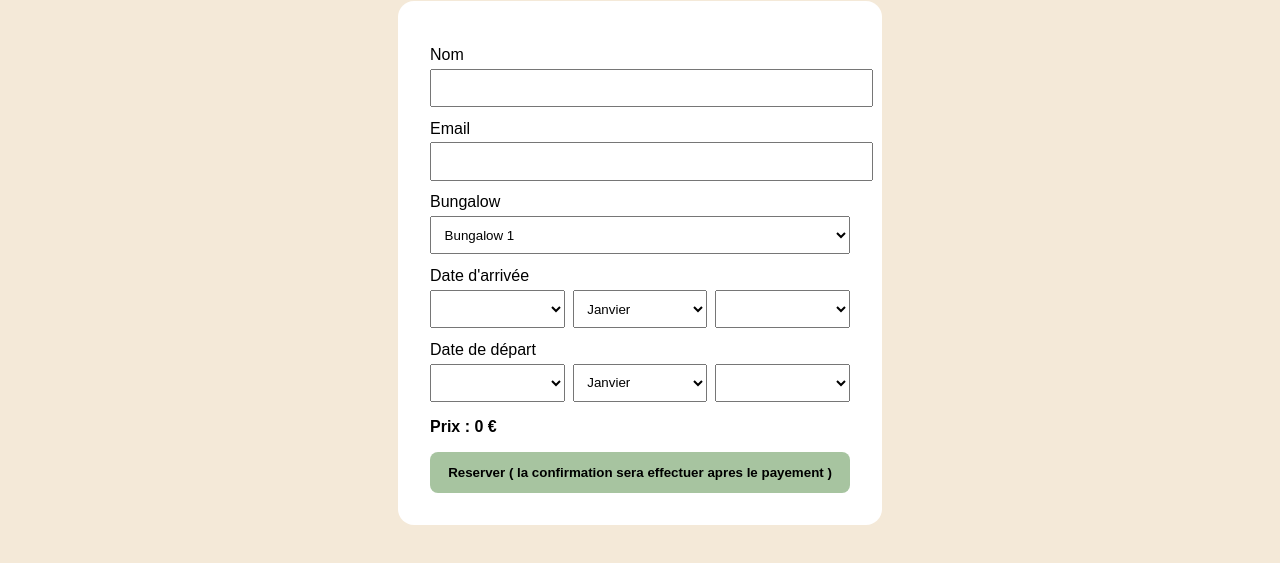
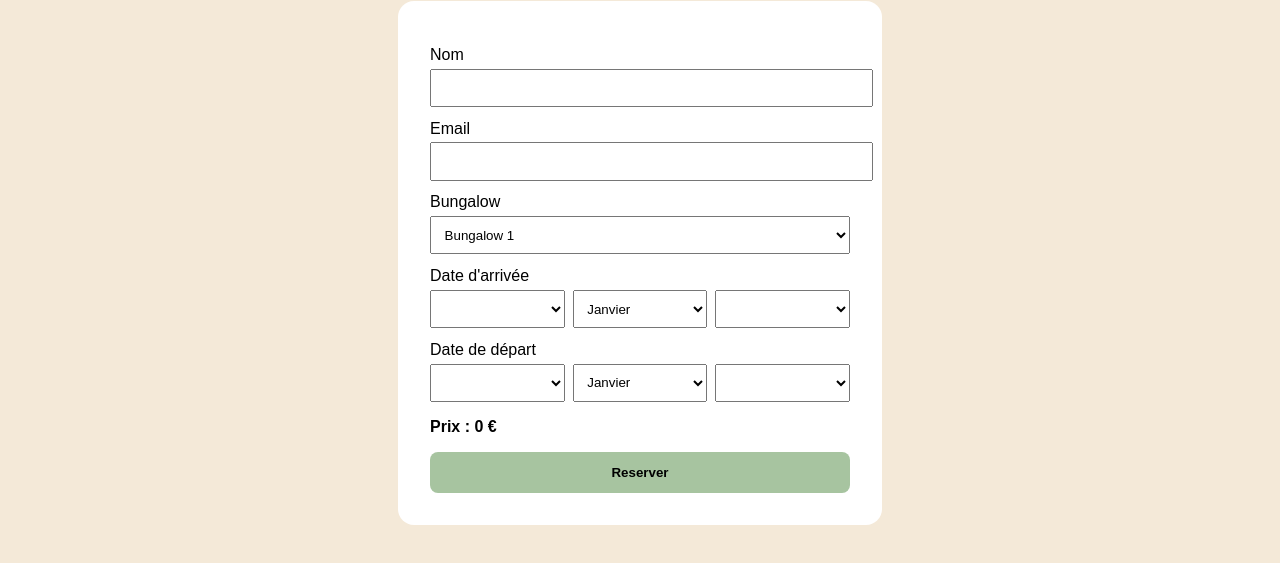
Before and after one commit to hugobrez974-cell/h, a website: page frontend/reservation.html in a window 1280 px wide. Shown: the part 185-748 px from the top of the page. Drawn offline with Linux system fonts and the light colour scheme.

Commit message:
Update reservation.html

```diff
--- a/frontend/reservation.html
+++ b/frontend/reservation.html
@@ -103,7 +103,7 @@
 
   <div id="prix">Prix : 0 €</div>
 
-  <button type="button" onclick="payer()"> Reserver ( la confirmation sera  effectuer apres le payement ) </button>
+  <button type="button" onclick="payer()"> Reserver </button>
 </form>
 
 <script>
```
